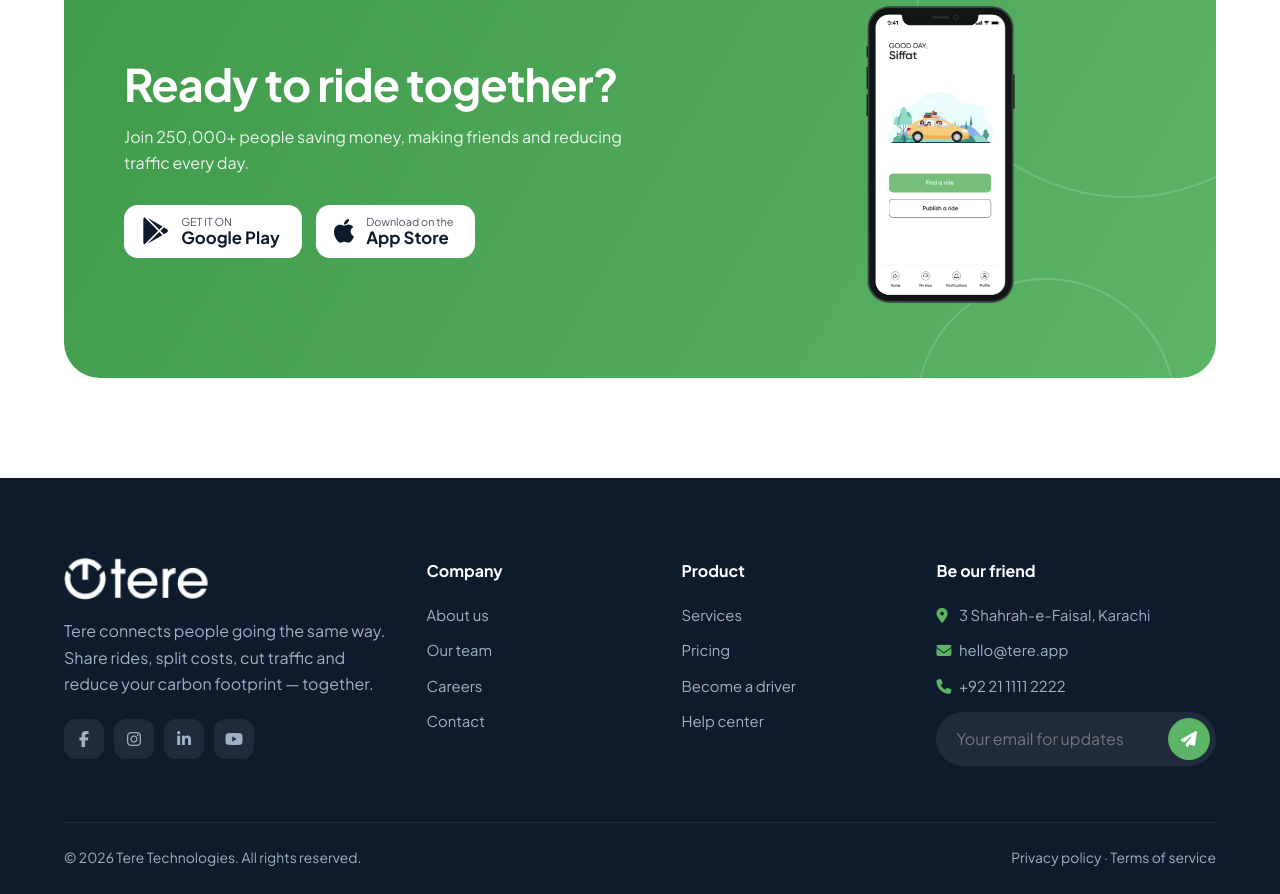
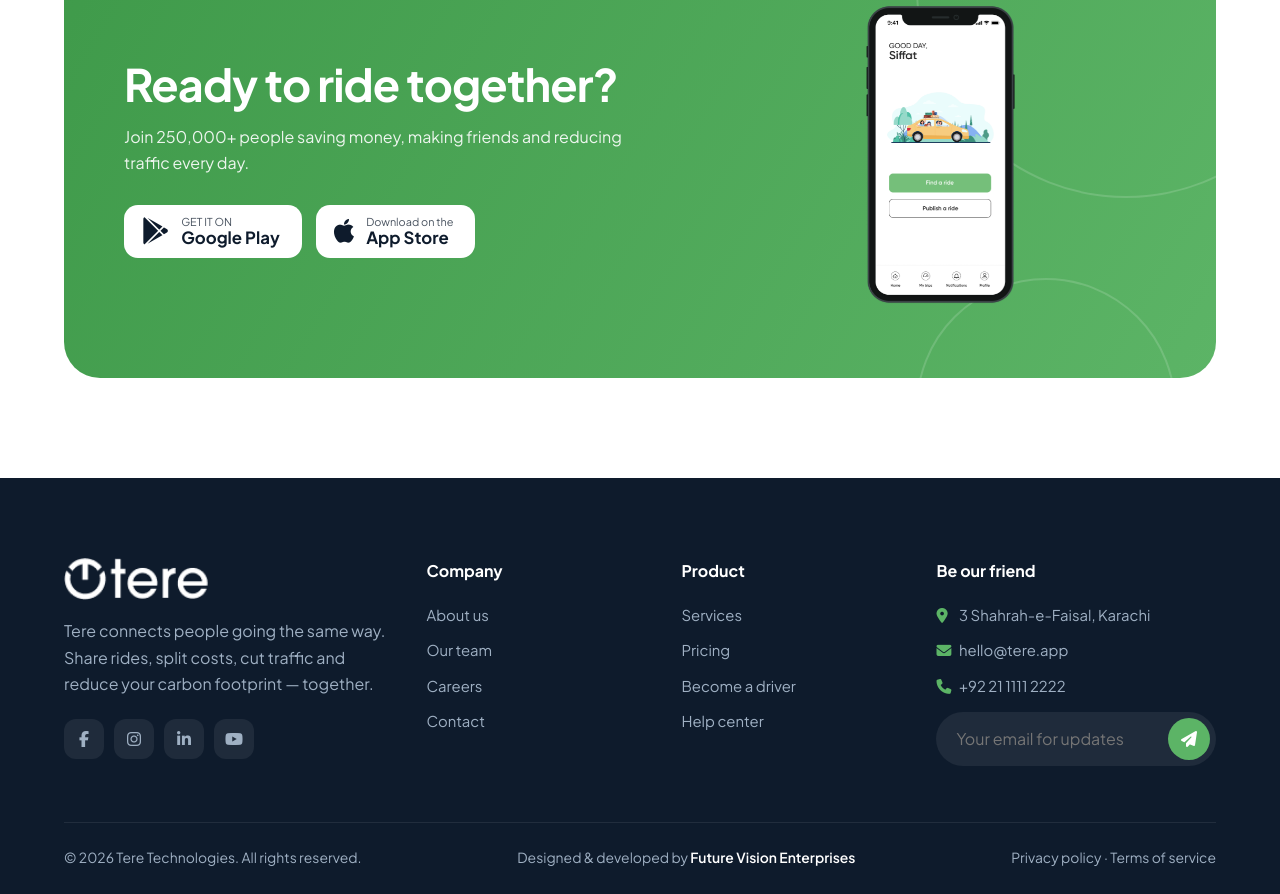
Before and after one commit to muhammadsufiyanali/tere.website, a plain HTML site: page index.html in a window 1280 px wide. Shown: the part 5923-6817 px from the top of the page. Drawn offline with Linux system fonts and the light colour scheme.

Commit message:
Add Future Vision Enterprises credit to footer
Co-Authored-By: Claude Opus 5.5 <noreply@anthropic.com>
Claude-Session: https://claude.ai/code/session_01UAsPAf4M9VXoVBV6vRiLwU

```diff
--- a/css/style.css
+++ b/css/style.css
@@ -391,6 +391,7 @@ h1, h2, h3, h4 { color: var(--ink); line-height: 1.15; letter-spacing: -.02em; }
 .news button { width: 42px; height: 42px; border-radius: 50%; background: var(--green); color: #fff; flex-shrink: 0; }
 .footer-bottom { border-top: 1px solid rgba(255, 255, 255, .08); margin-top: 56px; padding: 24px 0; display: flex; justify-content: space-between; gap: 16px; flex-wrap: wrap; font-size: .87rem; }
 .footer-bottom a:hover { color: #fff; }
+.footer-bottom .credit a { color: #fff; font-weight: 600; }
 
 /* ---------- Misc ---------- */
 .toast-wrap { position: fixed; bottom: 24px; right: 24px; z-index: 2000; display: grid; gap: 10px; }
--- a/js/main.js
+++ b/js/main.js
@@ -76,6 +76,7 @@
       </div>
       <div class="footer-bottom">
         <span>© ${new Date().getFullYear()} Tere Technologies. All rights reserved.</span>
+        <span class="credit">Designed &amp; developed by <a href="https://saconsultancy.pk/futurevision/" target="_blank" rel="noopener">Future Vision Enterprises</a></span>
         <span><a href="#">Privacy policy</a> · <a href="#">Terms of service</a></span>
       </div>
     </div></footer>
```
